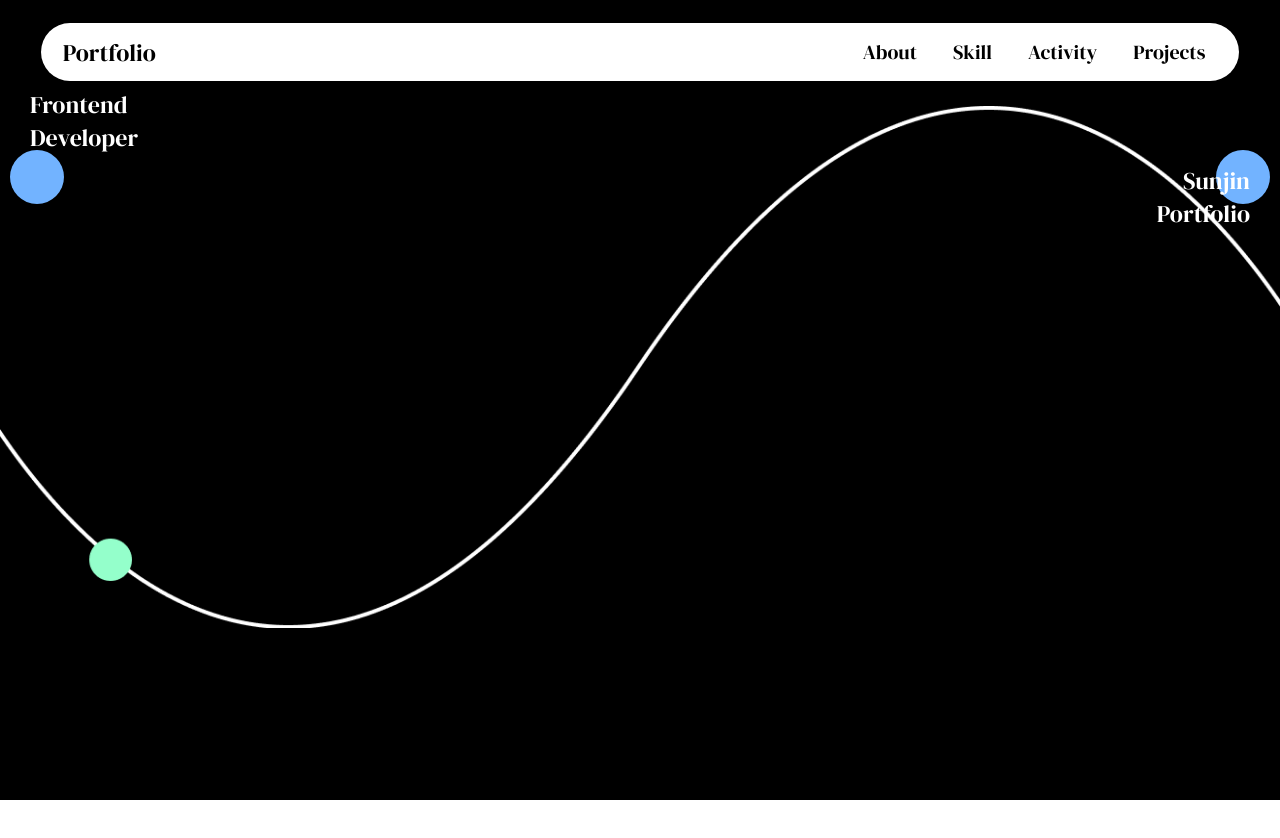
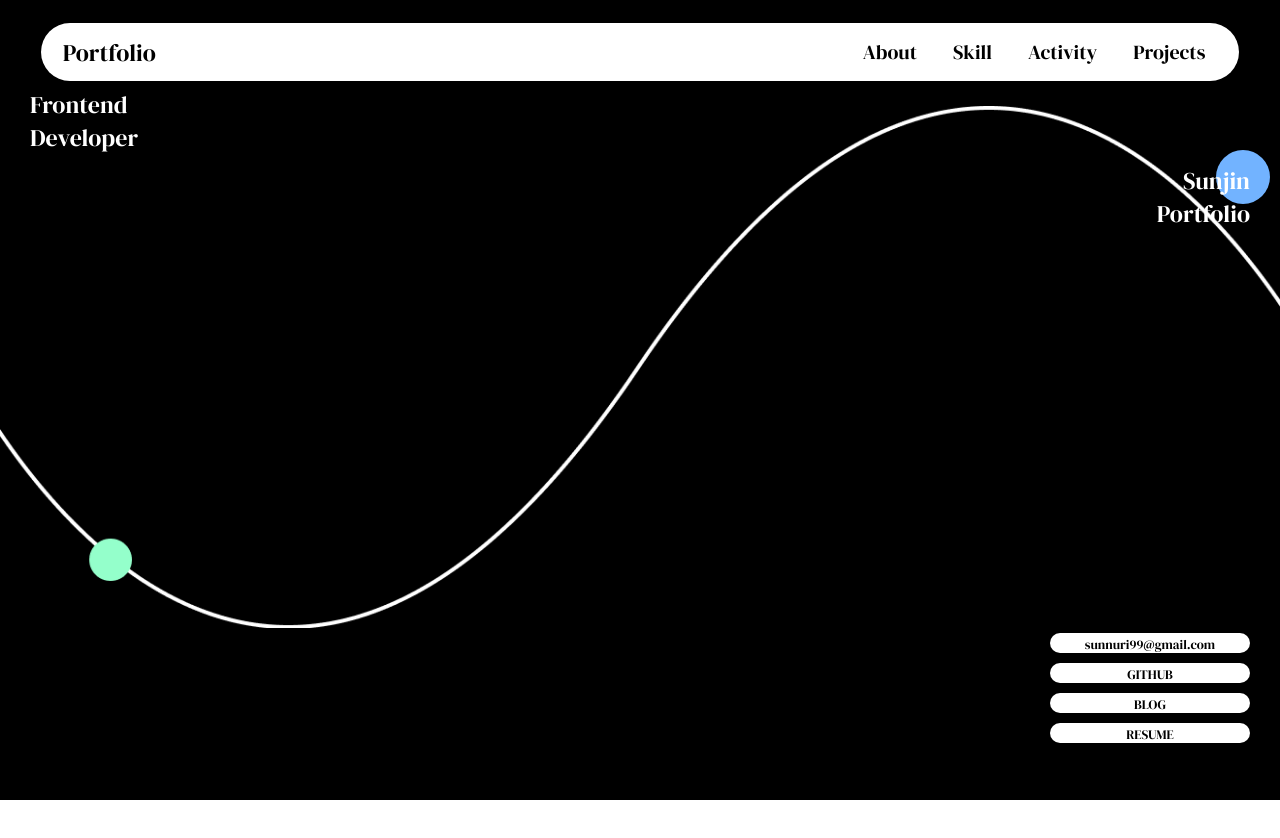
Before and after one commit to dawncoding/portfolio, a React (Create React App) app: page / in a window 1280 px wide. Shown: the top 838 px of the page. Built offline with nearby package versions, Linux system fonts and the light colour scheme.

Commit message:
feat/#3 - info button 추가

```diff
--- a/src/App.js
+++ b/src/App.js
@@ -6,6 +6,7 @@ import ParabolaBackground from "./components/ParabolaBackground";
 import FrontendDeveloperText from "./components/FrontendDeveloperText";
 import SunjinPortfolioText from "./components/SunjinPortfolioText";
 import Circle from "./components/Circle";
+import InfoButton from "./components/InfoButton";
 
 function App() {
   return (
@@ -19,7 +20,7 @@ function App() {
           <FrontendDeveloperText />
           <SunjinPortfolioText />
           <Circle circleNumber="first" />
-          <Circle circleNumber="second" />
+          <InfoButton />
         </div>
       </div>
     </div>
--- /dev/null
+++ b/src/components/InfoButton.js
@@ -0,0 +1,12 @@
+import "../styles/css/common/InfoButton.css";
+
+export default function InfoButton() {
+  return (
+    <div className="info__button">
+      <button className="info__button--email">sunnuri99@gmail.com</button>
+      <button className="info__button--github">GITHUB</button>
+      <button className="info__button--blog">BLOG</button>
+      <button className="info__button--resume">RESUME</button>
+    </div>
+  );
+}
--- /dev/null
+++ b/src/styles/css/common/InfoButton.css
@@ -0,0 +1,21 @@
+.info__button {
+  display: flex;
+  flex-direction: column;
+  align-items: flex-end;
+}
+.info__button button {
+  color: black;
+  font-family: DM Serif Display;
+  font-size: 13px;
+  font-style: normal;
+  font-weight: 400;
+  line-height: normal;
+  width: 200px;
+  height: 20px;
+  border-color: transparent;
+  border-radius: 20px;
+  background-color: white;
+  margin-top: 5px;
+  margin-bottom: 5px;
+  margin-right: 30px;
+}
--- /dev/null
+++ b/src/styles/scss/common/InfoButton.scss
@@ -0,0 +1,19 @@
+@use "../helper/" as *;
+
+.info__button {
+  display: flex;
+  flex-direction: column;
+  align-items: flex-end;
+  button {
+    @include mixin-info--button;
+    width: 200px;
+    height: 20px;
+    border-color: transparent;
+    border-radius: 20px;
+    background-color: white;
+
+    margin-top: 5px;
+    margin-bottom: 5px;
+    margin-right: 30px;
+  }
+}
```
Also changed, not shown: src/styles/scss/helper/_mixin.scss (+10 -6 lines).
